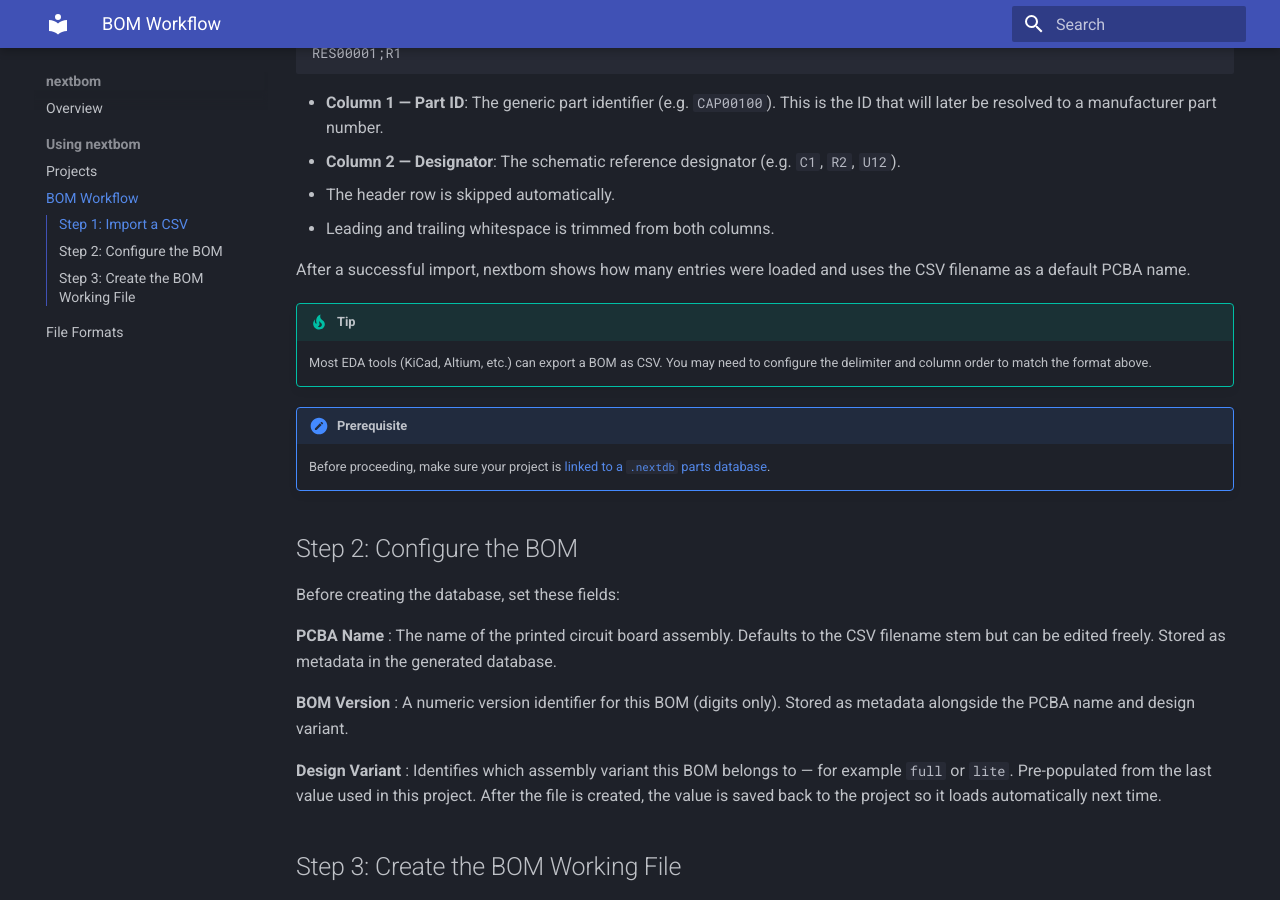
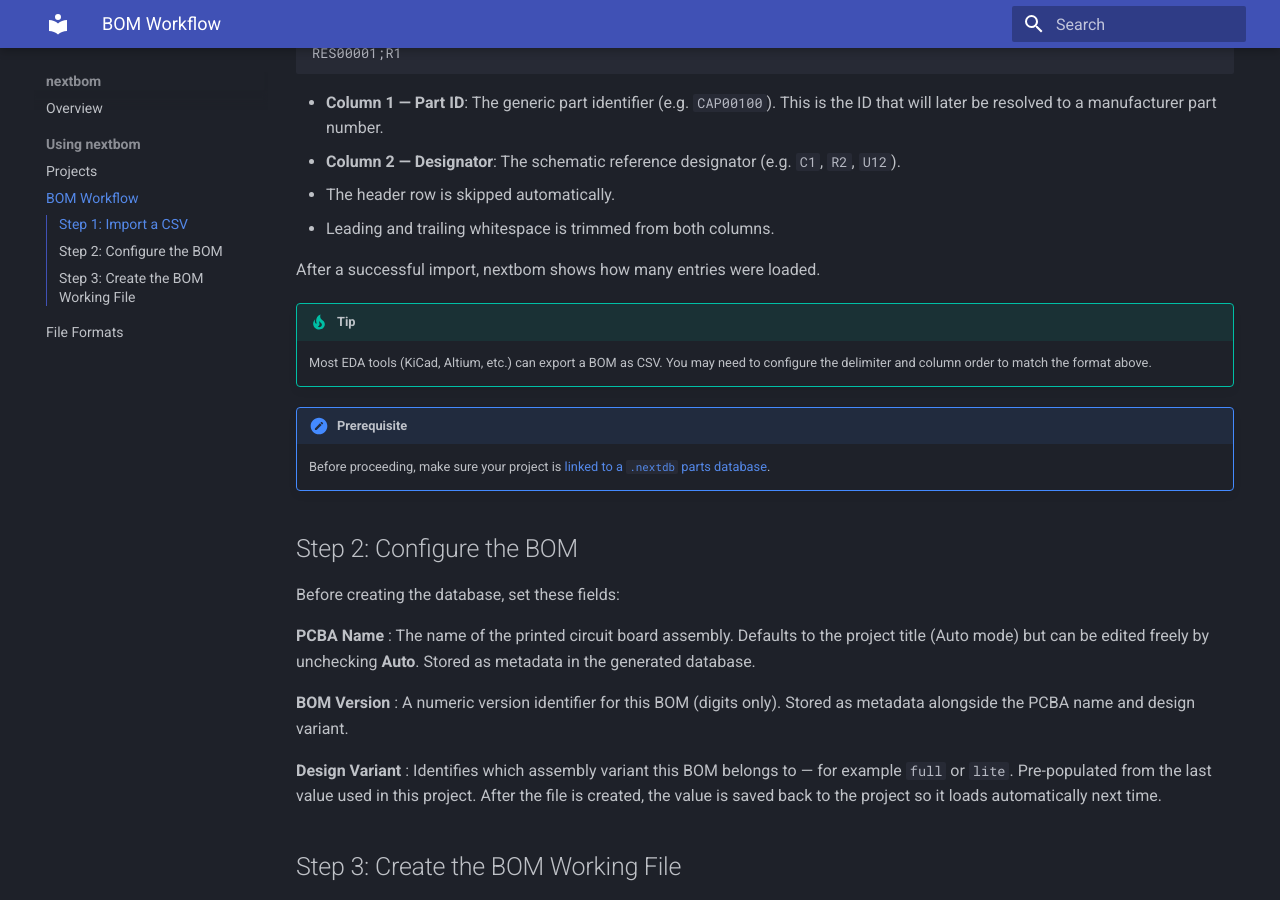
Before and after one commit to jakobgif/nextbom, an MkDocs documentation site: the page built from docs/workflow.md, in a window 1280 px wide and 900 px high, scrolled down 403 px. Built offline with MkDocs 1.6.1 and Material for MkDocs 9.7.7, drawn with Linux system fonts in a browser that asks for light colours.

Commit message:
Update workflow docs: PCBA auto name now comes from project title
Co-Authored-By: Claude Sonnet 4.6 <noreply@anthropic.com>

```diff
--- a/docs/workflow.md
+++ b/docs/workflow.md
@@ -20,7 +20,7 @@ RES00001;R1
 - The header row is skipped automatically.
 - Leading and trailing whitespace is trimmed from both columns.
 
-After a successful import, nextbom shows how many entries were loaded and uses the CSV filename as a default PCBA name.
+After a successful import, nextbom shows how many entries were loaded.
 
 !!! tip
     Most EDA tools (KiCad, Altium, etc.) can export a BOM as CSV. You may need to configure the delimiter and column order to match the format above.
@@ -33,7 +33,7 @@ After a successful import, nextbom shows how many entries were loaded and uses t
 Before creating the database, set these fields:
 
 **PCBA Name**
-: The name of the printed circuit board assembly. Defaults to the CSV filename stem but can be edited freely. Stored as metadata in the generated database.
+: The name of the printed circuit board assembly. Defaults to the project title (Auto mode) but can be edited freely by unchecking **Auto**. Stored as metadata in the generated database.
 
 **BOM Version**
 : A numeric version identifier for this BOM (digits only). Stored as metadata alongside the PCBA name and design variant.
```
